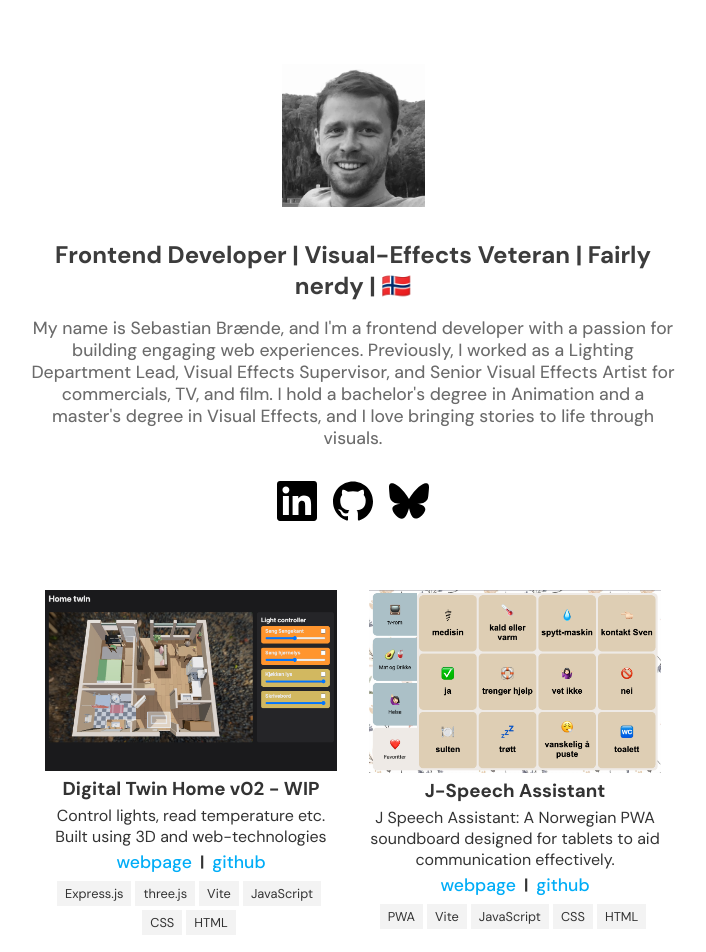
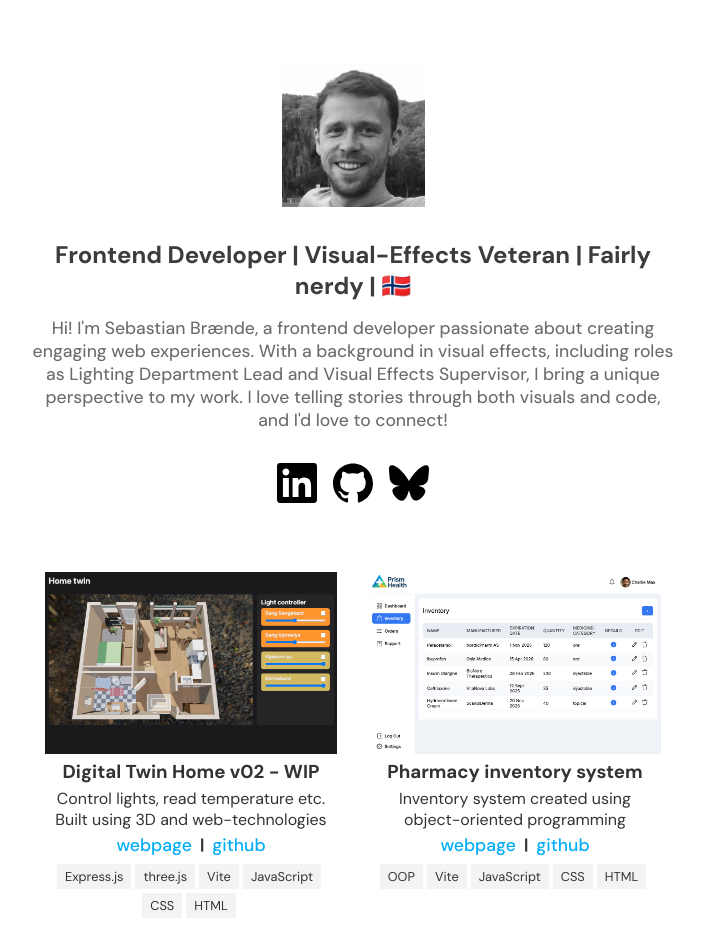
Before and after one commit to sbraende/portfolio, a React (Vite) app: page / in a window 1280 px wide. Shown: the top 952 px of the page, without its empty margins (287-993 px from the left). Built offline with nearby package versions, Linux system fonts and the light colour scheme.

Commit message:
docs: Add inventory-system to projects

```diff
--- a/src/components/SiteHeader/SiteHeader.css
+++ b/src/components/SiteHeader/SiteHeader.css
@@ -19,6 +19,7 @@
 
 .site-header__paragraph {
   font-size: 1.1rem;
+  line-height: 130%;
   font-weight: 450;
   color: var(--color-dark-gray);
 }
--- a/src/components/SiteHeader/SiteHeader.jsx
+++ b/src/components/SiteHeader/SiteHeader.jsx
@@ -12,11 +12,10 @@ const SiteHeader = () => {
         Frontend Developer | Visual-Effects Veteran | Fairly nerdy | 🇳🇴
       </h2>
       <p className="site-header__paragraph">
-        My name is Sebastian Brænde, and I'm a frontend developer with a passion for building
-        engaging web experiences. Previously, I worked as a Lighting Department Lead, Visual Effects
-        Supervisor, and Senior Visual Effects Artist for commercials, TV, and film. I hold a
-        bachelor's degree in Animation and a master's degree in Visual Effects, and I love bringing
-        stories to life through visuals.
+        Hi! I'm Sebastian Brænde, a frontend developer passionate about creating engaging web
+        experiences. With a background in visual effects, including roles as Lighting Department
+        Lead and Visual Effects Supervisor, I bring a unique perspective to my work. I love telling
+        stories through both visuals and code, and I'd love to connect!
       </p>
     </div>
   );
--- a/src/data/portfolioData.js
+++ b/src/data/portfolioData.js
@@ -7,6 +7,15 @@ const portfolioData = [
     githubUrl: "https://github.com/sbraende/digital-twin-home",
     thumbnail: "/assets/images/blogposts/digitaltwin-v02/digitaltwin-v02-thumbnail.png",
     tags: ["Express.js", "three.js", "Vite", "JavaScript", "CSS", "HTML"],
+  },
+  {
+    id: "inventory-system",
+    title: "Pharmacy inventory system",
+    description: "Inventory system created using object-oriented programming",
+    url: "https://sbraende-inventory-system.netlify.app/",
+    githubUrl: "https://github.com/sbraende/pharmacy-inventory-system",
+    thumbnail: "/assets/images/blogposts/inventory-system/inventory-system-thumbnail.png",
+    tags: ["OOP", "Vite", "JavaScript", "CSS", "HTML"],
   },
   {
     id: "jspeech",
```
Also changed, not shown: public/assets/images/blogposts/inventory-system/inventory-system-thumbnail.png (added).
